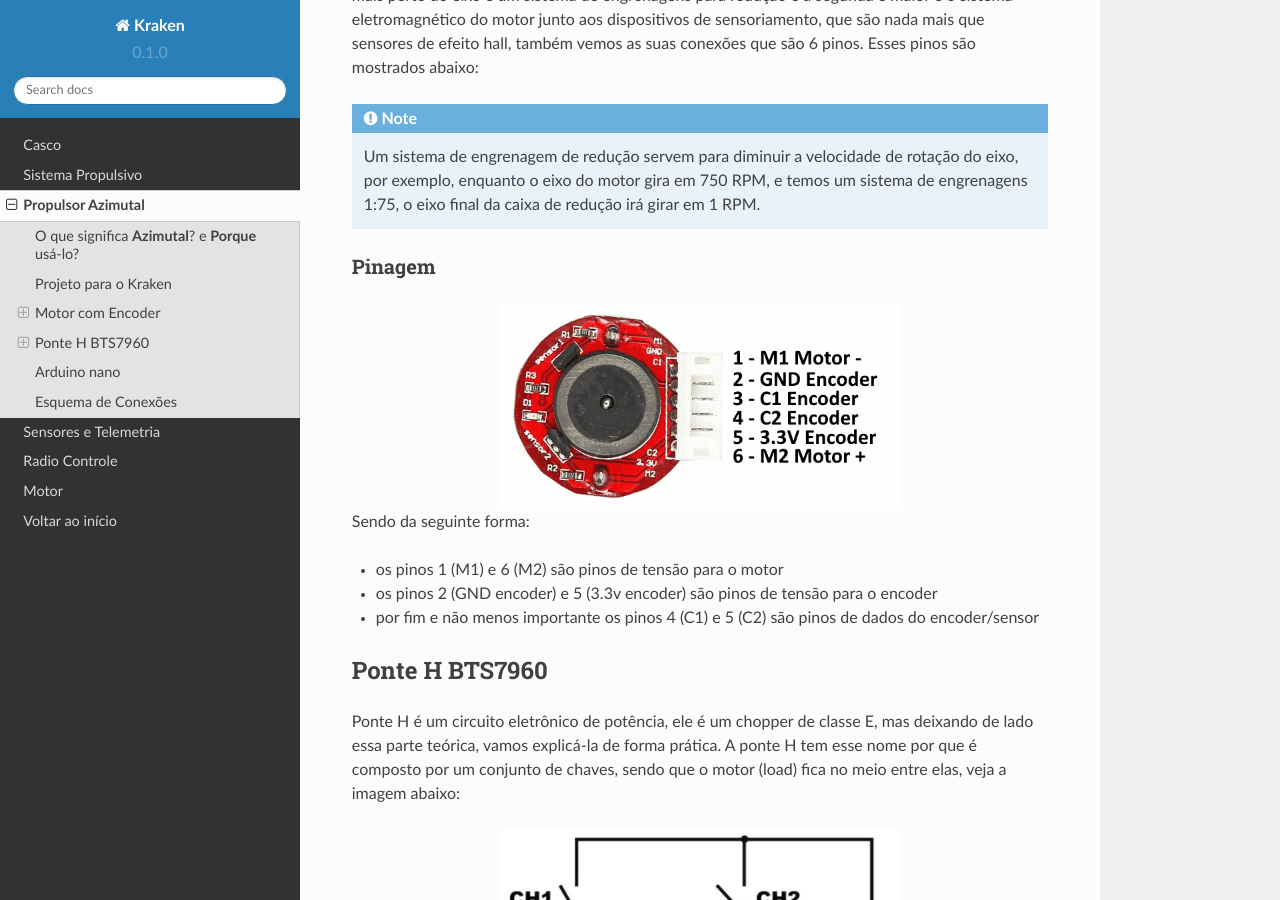
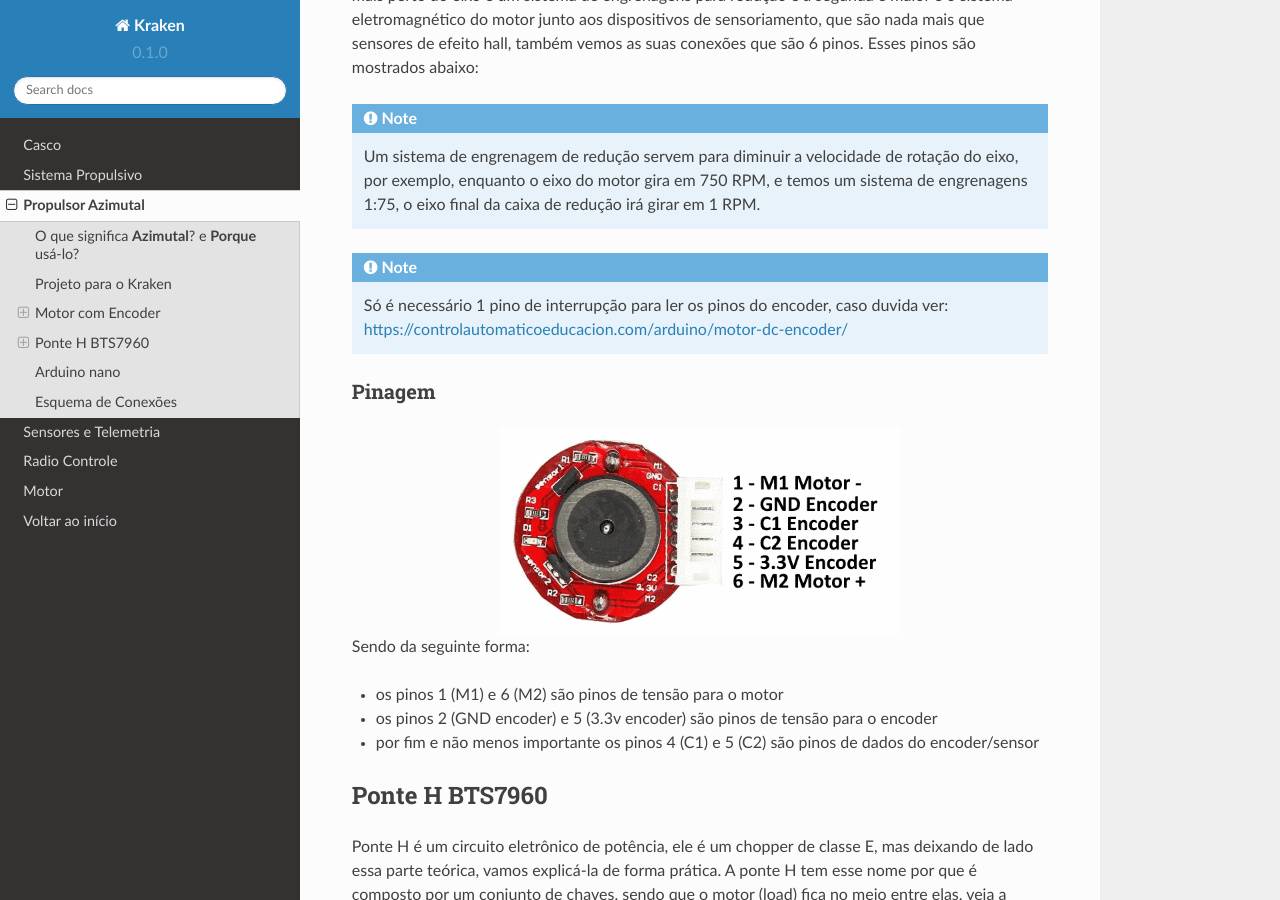
Before and after one commit to polinautico/RTD-Kraken, a Sphinx documentation site: the page built from docs/source/azimutal.rst, in a window 1280 px wide and 900 px high, scrolled down 1841 px. Built offline with Sphinx 7.4.7 and the Read the Docs theme 2.0.0, drawn with Linux system fonts in a browser that asks for light colours.

Commit message:
Update azimutal.rst

```diff
--- a/docs/source/azimutal.rst
+++ b/docs/source/azimutal.rst
@@ -45,6 +45,8 @@ Como vemos na imagem acima do próprio dispositivo, temos duas partes do cilindr
 
 
 .. note:: Um sistema de engrenagem de redução servem para diminuir a velocidade de rotação do eixo, por exemplo, enquanto o eixo do motor gira em 750 RPM, e temos um sistema de engrenagens 1:75, o eixo final da caixa de redução irá girar em 1 RPM.
+
+.. note:: Só é necessário 1 pino de interrupção para ler os pinos do encoder, caso duvida ver: https://controlautomaticoeducacion.com/arduino/motor-dc-encoder/
 
 .. _Pinagem:
 
```
